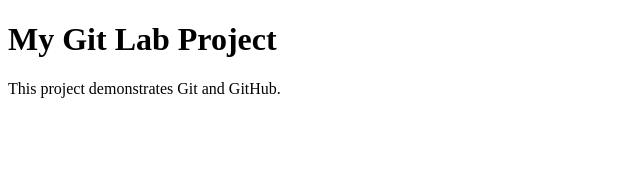
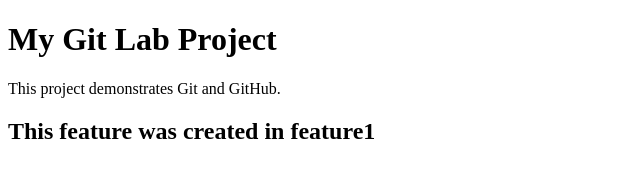
Before and after one commit to Venavathi/GitLab, a plain HTML site: page index.html in a window 1280 px wide. Shown: the whole page, without its empty margins (0-640 px from the left). Drawn offline with Linux system fonts and the light colour scheme.

Commit message:
Add feature1 content

```diff
--- a/index.html
+++ b/index.html
@@ -6,5 +6,6 @@
 <body>
     <h1>My Git Lab Project</h1>
     <p>This project demonstrates Git and GitHub.</p>
+<h2>This feature was created in feature1</h2>
 </body>
 </html>
```
